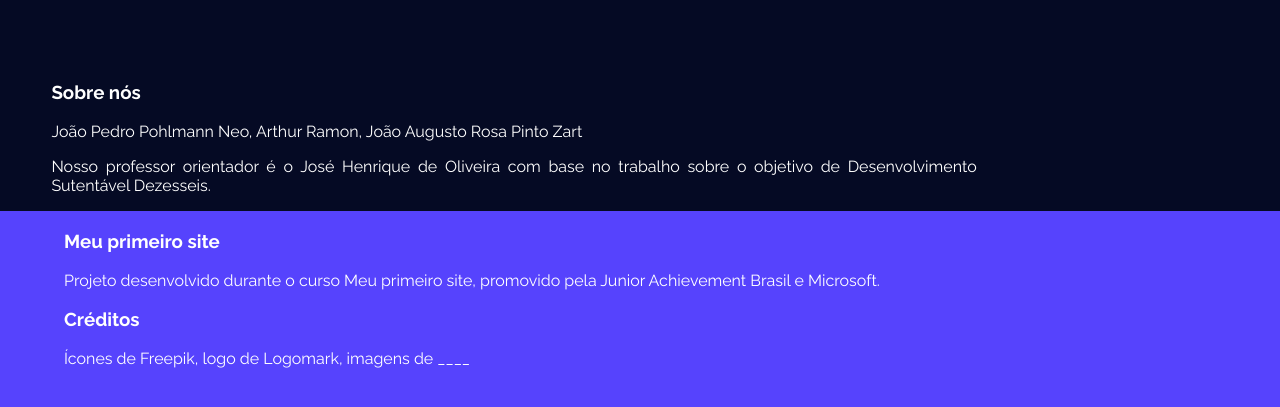
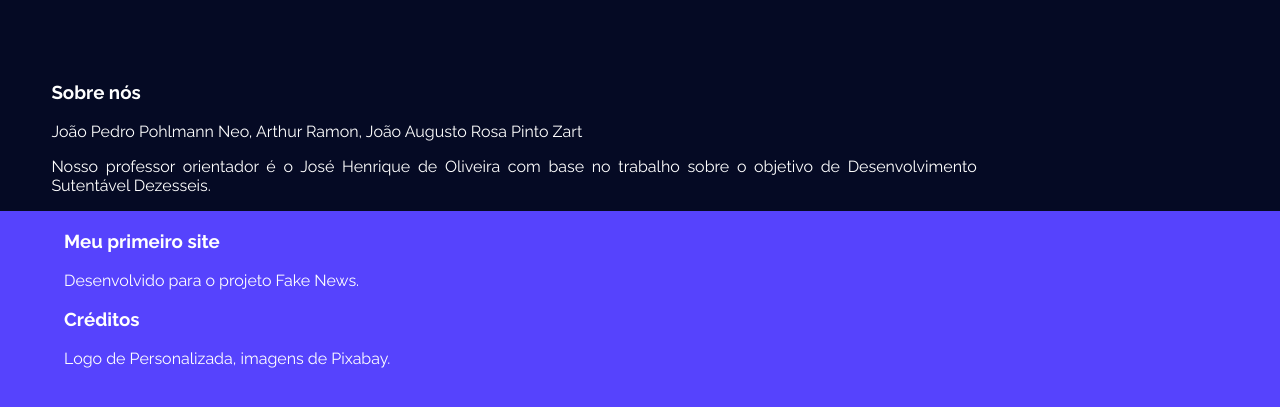
Before and after one commit to joaopohlmannneo7/atlasnews, a plain HTML site: page index.html in a window 1280 px wide. Shown: the part 2621-3028 px from the top of the page. Drawn offline with nearby package versions, Linux system fonts and the light colour scheme; a web font is replaced by a local one.

Commit message:
Update index.html

```diff
--- a/index.html
+++ b/index.html
@@ -121,11 +121,11 @@
         <footer>
             <div class="coluna dois">
                 <h3>Meu primeiro site</h3>
-                <p>Projeto desenvolvido durante o curso Meu primeiro site, promovido pela Junior Achievement Brasil e Microsoft.</p>
+                <p>Desenvolvido para o projeto Fake News.</p>
             </div>
             <div class="coluna dois">
                 <h3>Créditos</h3>
-                <p>Ícones de Freepik, logo de Logomark, imagens de ____</p>
+                <p> Logo de Personalizada, imagens de Pixabay.</p>
             </div>
         </footer>
     </body>
```
